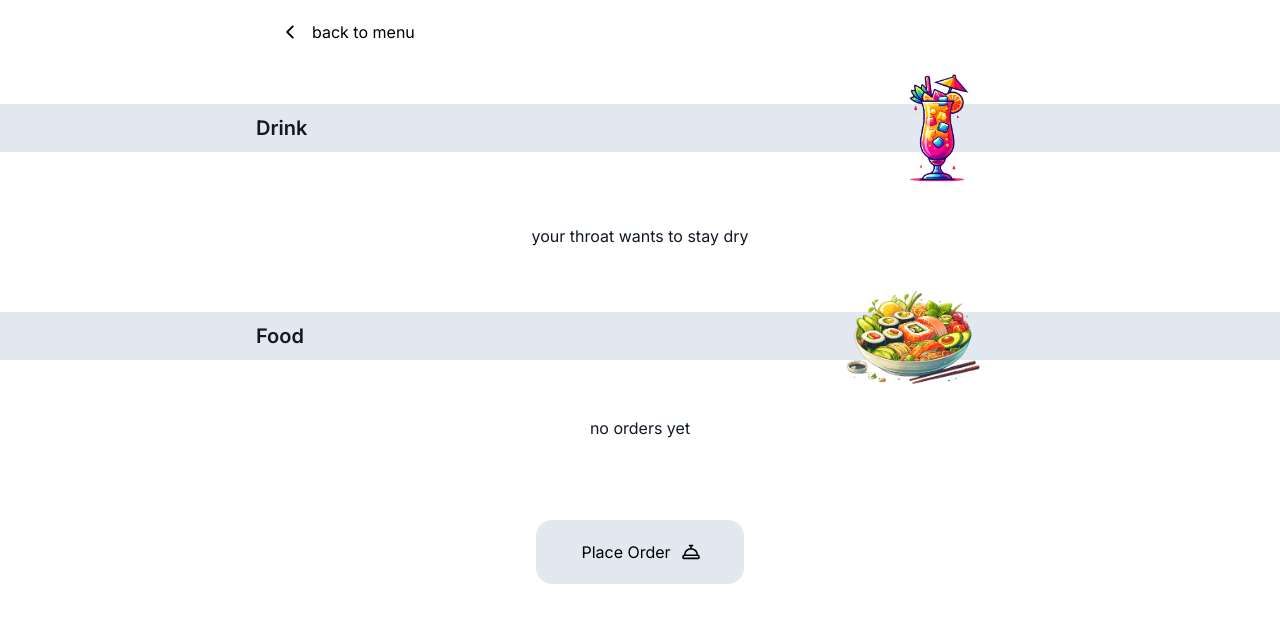
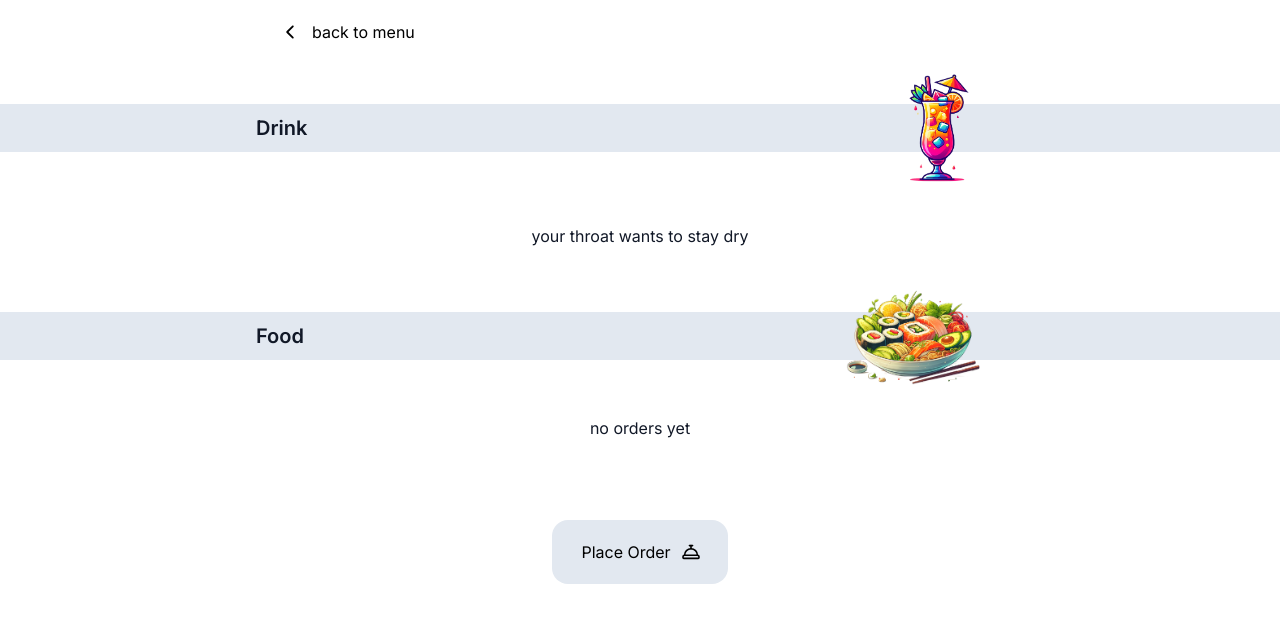
Before and after one commit to j-eick/pos-restaurant, a Next.js app: page /menu/order in a window 1280 px wide. Shown: the top 622 px of the page. Built offline with nearby package versions, Linux system fonts and the light colour scheme.

Commit message:
minor style changes && cleaning up

```diff
--- a/app/components/ui/button/Button.tsx
+++ b/app/components/ui/button/Button.tsx
@@ -1,4 +1,4 @@
-import React, { MouseEvent, ReactNode, useMemo, useState } from "react";
+import React, { MouseEvent, ReactNode, useEffect, useMemo, useState } from "react";
 import { twMerge } from "tailwind-merge";
 
 type ButtonProp = {
@@ -14,6 +14,7 @@ type ButtonProp = {
   disabled?: boolean;
   hidden?: boolean;
   count?: number;
+  fontSize?: string;
 };
 
 export const Button = ({
@@ -35,15 +36,15 @@ export const Button = ({
   const buttonType = useMemo(() => {
     switch (type) {
       case "regular":
-        return `w-[auto] h-[auto] p-2
-        border-2 rounded-xs`;
+        return `p-2 w-[auto] h-[auto] border-2 rounded-xs`;
 
       case "placeOrder":
-        return `relative w-2/4 h-5/5 mb-12 px-5 py-5 flex items-center justify-center gap-3 overflow-hidden
+        return `relative px-5 py-5 w-44 h-5/5 flex items-center justify-center gap-3 overflow-hidden
                 rounded-sm bg-slate-200 cursor-pointer
-                before:absolute before:z-10 before:bg-slate-500 before:bottom-0 before:left-0 before:h-1 before:transition-all
-                ${count === 0 ? "" : count === 1 ? transition50 : count === 2 ? transitionFull : ""}
-
+                before:absolute before:z-10 before:bg-slate-500 before:bottom-0 before:left-0 before:h-1
+                ${count === 1 && transition50}
+                ${count === 2 && transitionFull}
+                }
                 `;
 
       case "addItem":
@@ -66,10 +67,10 @@ export const Button = ({
       default:
         return "p-3 border-2";
     }
-  }, []);
+  }, [size]);
 
   const buttonColor = useMemo(() => {
-    switch (size) {
+    switch (color) {
       case "peach":
         return "bg-custom-peach";
       case "green":
@@ -77,7 +78,7 @@ export const Button = ({
 
       default:
     }
-  }, []);
+  }, [color]);
 
   return (
     <button
--- a/app/components/ui/icon/Bowl.tsx
+++ b/app/components/ui/icon/Bowl.tsx
@@ -7,7 +7,7 @@ export function Bowl() {
 
   return (
     <div
-      className={`relative h-12 w-12
+      className={`relative w-12
                   sm:w-16`}
     >
       {allOrders.length !== 0 ? (
@@ -37,7 +37,7 @@ export function Bowl() {
           >
             empty
           </Text> */}
-          <img src="bowl.svg" alt="" />
+          <img src="bowl.svg" alt="" className="w-full" />
         </>
       )}
     </div>
--- a/app/globals.css
+++ b/app/globals.css
@@ -10,6 +10,7 @@
 
 html,
 body {
+  min-height: 100vh;
   /* margin: 0 auto; */
 
   text-rendering: optimizeLegibility; /* Optimize text for legibility */
@@ -39,6 +40,7 @@ img {
   width: 100%;
   height: 100%;
   object-fit: cover;
+  display: block;
 }
 
 /* .layout,
--- a/app/hooks/useOrderStore.tsx
+++ b/app/hooks/useOrderStore.tsx
@@ -25,8 +25,8 @@ const useOrderStore = create<OrderState>()((set) => ({
   selectedCategory: "drink",
   changeCategory: (category) => set(() => ({ selectedCategory: category })),
   isItemSelected: false,
-  unselectItem: () => set((state) => ({ isItemSelected: false })),
-  selectItem: () => set((state) => ({ isItemSelected: true })),
+  unselectItem: () => set(() => ({ isItemSelected: false })),
+  selectItem: () => set(() => ({ isItemSelected: true })),
   addOrder: (newDish) => set((state) => ({ orderList: [...state.orderList, newDish] })),
   clearList: () => set(() => ({ orderList: [] })),
 }));
--- a/tailwind.config.js
+++ b/tailwind.config.js
@@ -50,7 +50,7 @@ module.exports = {
       },
       animation: {
         bellWiggle: "bell_wiggle .3s 5",
-        bellWiggleFast: "bell_wiggle_140 .3s 5",
+        bellWiggleFast: "bell_wiggle_140 .3s 6",
         slideDown: "stretchDown 1s 1 cubic-bezier(.47,1.64,.41,.8)",
         slideDownUp: "slideDownUp .25s 1",
         textReveal: "textAppearLeftToRight 3s 1 ease-in",
```
